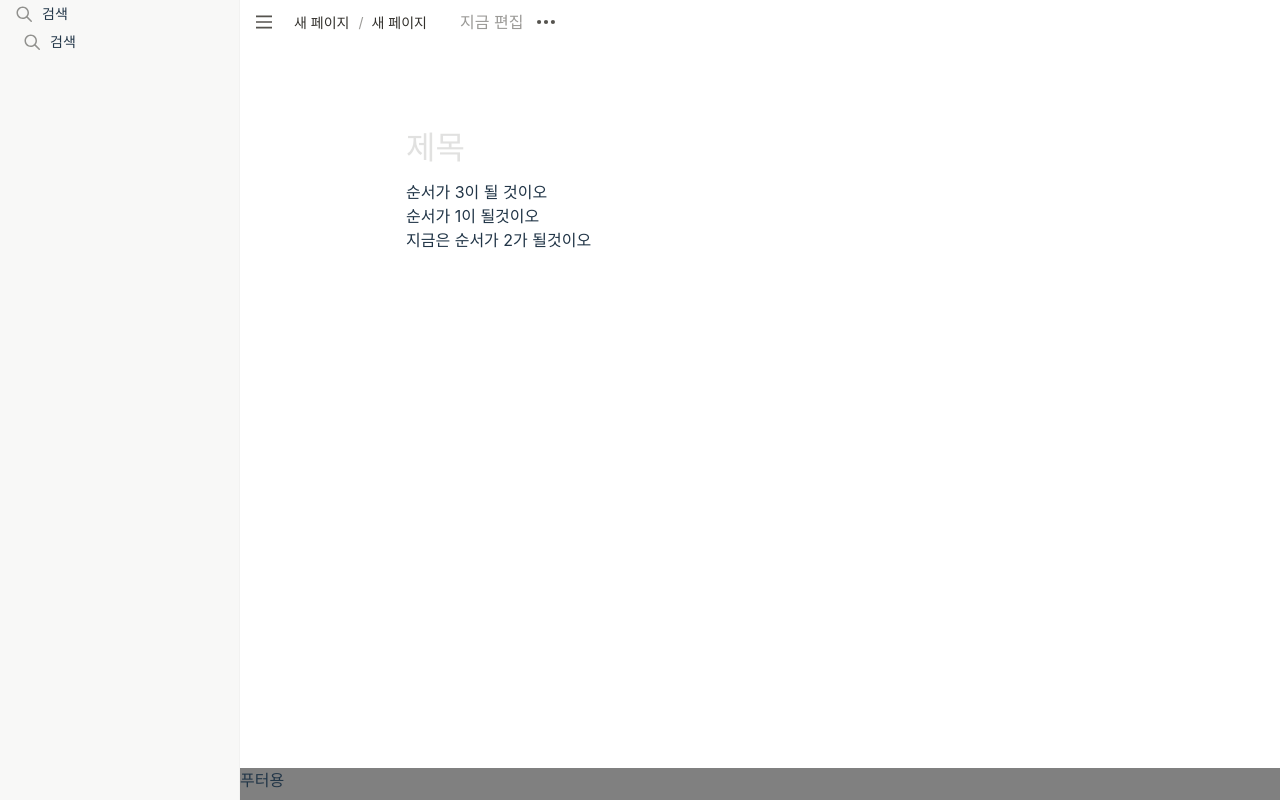
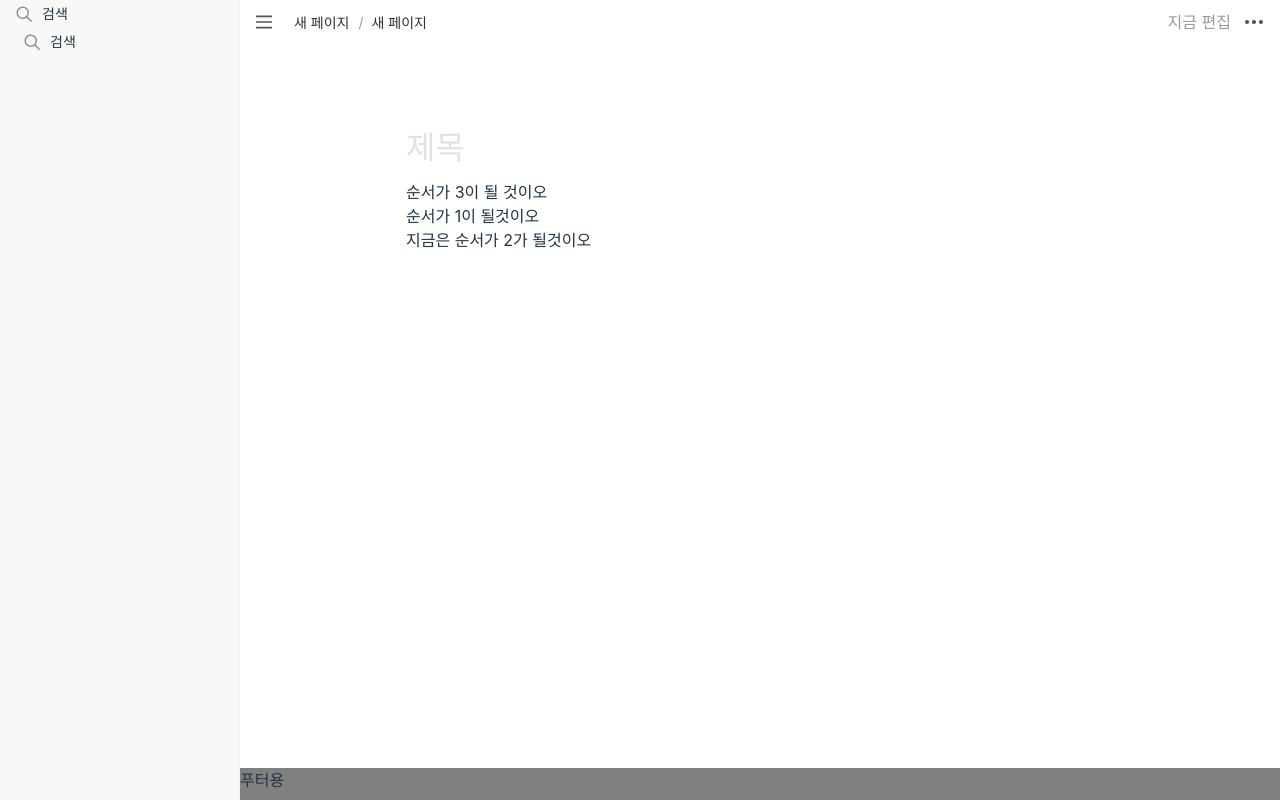
Before and after one commit to DANBAM1709/danbam1709.github.io, a React (Vite) app: page / in a window 1280 px wide. Built offline with nearby package versions, Linux system fonts and the light colour scheme.

Commit message:
Header.tsx 너비 계산

```diff
--- a/src/common/Header.tsx
+++ b/src/common/Header.tsx
@@ -6,6 +6,7 @@ const Container = styled.div`
     user-select: none;
     position: fixed;
     height: var(--header-height);
+    width: calc(100% - var(--sidebar-width));
     display: flex;
     overflow-x: hidden;
 
```
